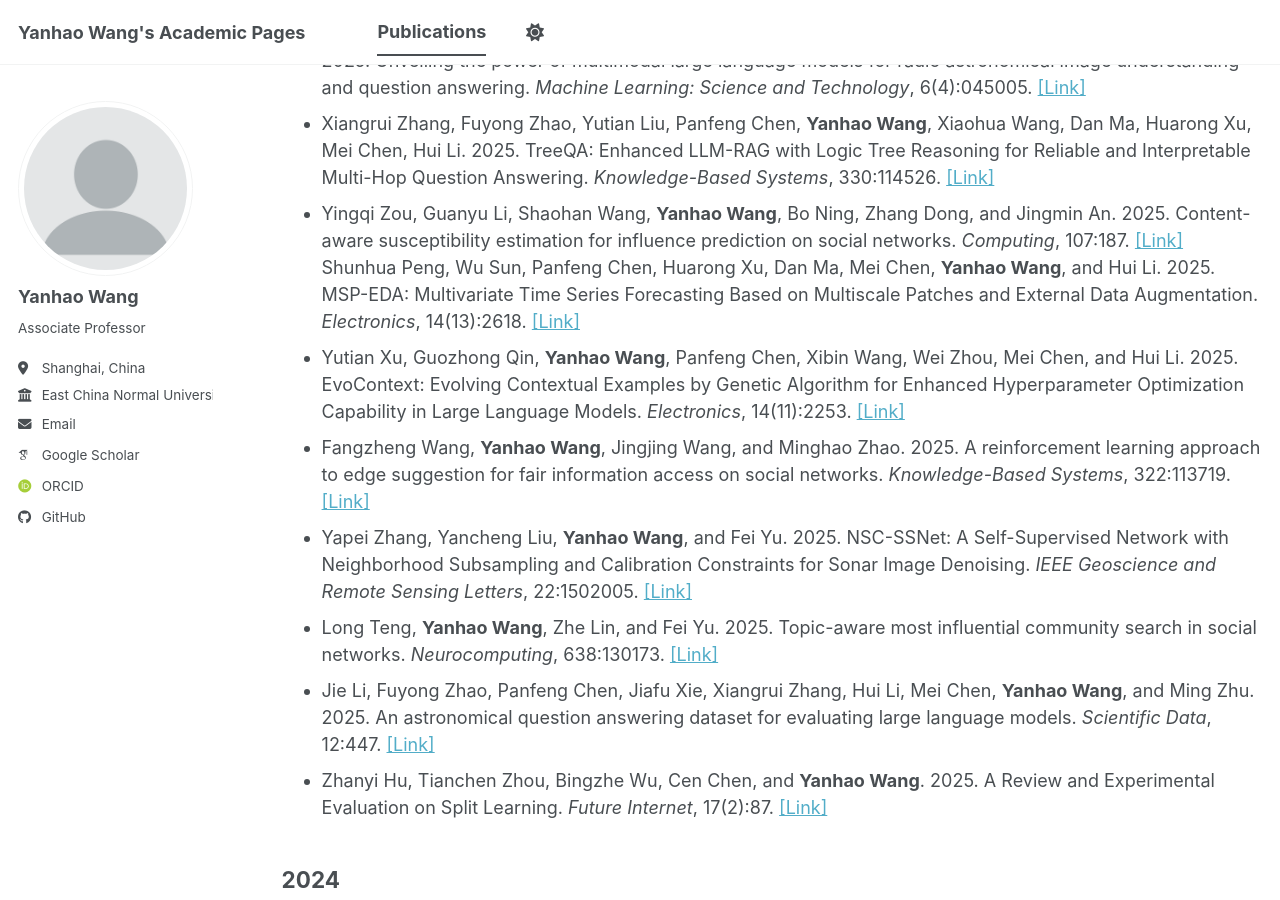
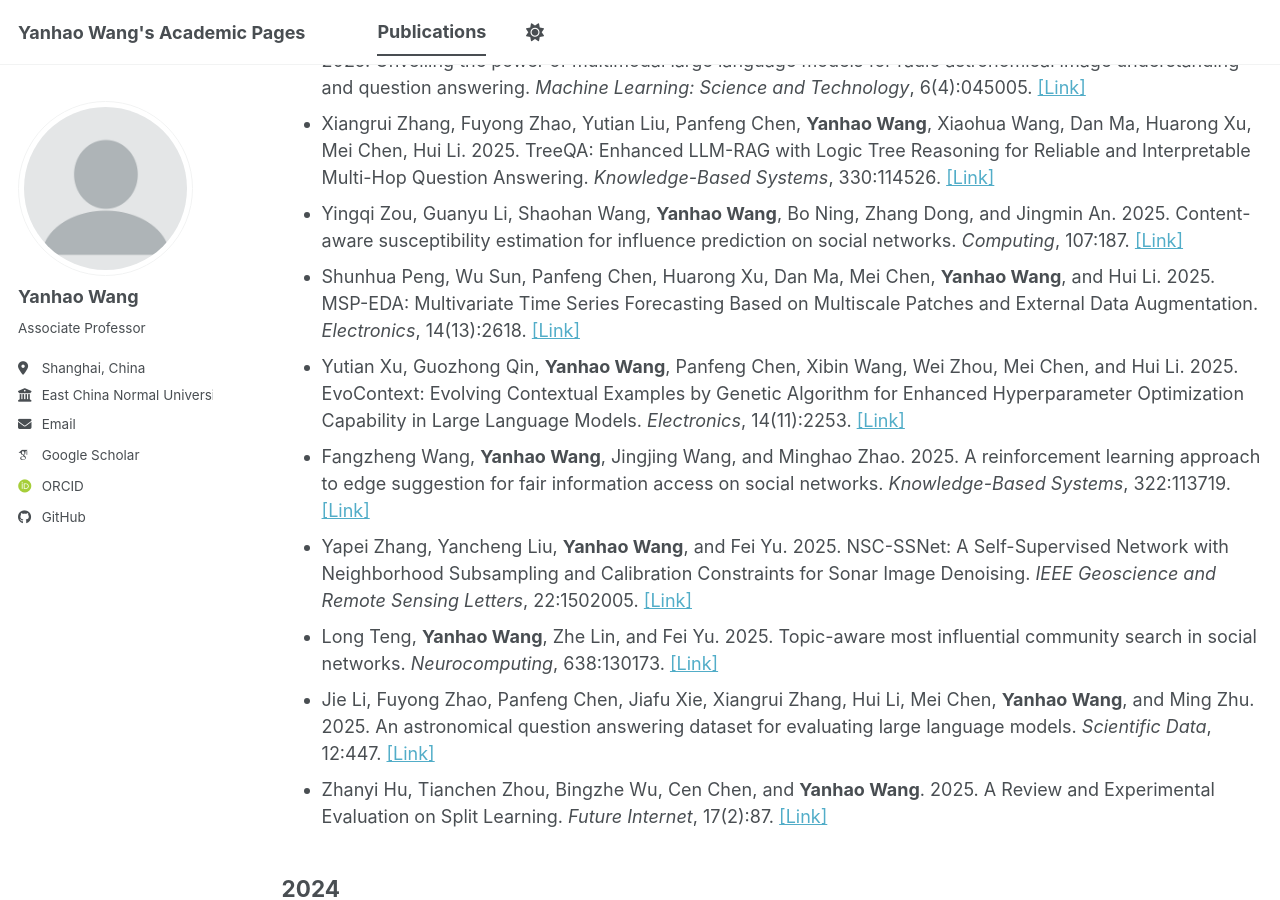
Before and after one commit to yhwang1990/yhwang1990.github.io, a Jekyll site: the page built from _pages/publications.md, in a window 1280 px wide and 900 px high, scrolled down 1165 px. Built offline with Jekyll 4.4.1, drawn with Linux system fonts in a browser that asks for light colours; some web fonts are replaced; a script bundle is joined from its source files by our own code; library files that are not in the unit come from our copies.

```diff
--- a/_pages/publications.md
+++ b/_pages/publications.md
@@ -23,7 +23,7 @@ A full list of my publications can also be found on [my Google Scholar profile](
 - Fuyong Zhao, Yuyang Li, Zhenyu Liu, Panfeng Chen, Cunshi Wang, Jifeng Liu, Hui Li, and **Yanhao Wang**. 2025. Unveiling the power of multimodal large language models for radio astronomical image understanding and question answering. *Machine Learning: Science and Technology*, 6(4):045005. [[Link]](https://doi.org/10.1088/2632-2153/ae0c56)
 - Xiangrui Zhang, Fuyong Zhao, Yutian Liu, Panfeng Chen, **Yanhao Wang**, Xiaohua Wang, Dan Ma, Huarong Xu, Mei Chen, Hui Li. 2025. TreeQA: Enhanced LLM-RAG with Logic Tree Reasoning for Reliable and Interpretable Multi-Hop Question Answering. *Knowledge-Based Systems*, 330:114526. [[Link]](https://doi.org/10.1016/j.knosys.2025.114526)
 - Yingqi Zou, Guanyu Li, Shaohan Wang, **Yanhao Wang**, Bo Ning, Zhang Dong, and Jingmin An. 2025. Content-aware susceptibility estimation for influence prediction on social networks. *Computing*, 107:187. [[Link]](https://doi.org/10.1007/s00607-025-01541-9)
-Shunhua Peng, Wu Sun, Panfeng Chen, Huarong Xu, Dan Ma, Mei Chen, **Yanhao Wang**, and Hui Li. 2025. MSP-EDA: Multivariate Time Series Forecasting Based on Multiscale Patches and External Data Augmentation. *Electronics*, 14(13):2618. [[Link]](https://doi.org/10.3390/electronics14132618)
+- Shunhua Peng, Wu Sun, Panfeng Chen, Huarong Xu, Dan Ma, Mei Chen, **Yanhao Wang**, and Hui Li. 2025. MSP-EDA: Multivariate Time Series Forecasting Based on Multiscale Patches and External Data Augmentation. *Electronics*, 14(13):2618. [[Link]](https://doi.org/10.3390/electronics14132618)
 - Yutian Xu, Guozhong Qin, **Yanhao Wang**, Panfeng Chen, Xibin Wang, Wei Zhou, Mei Chen, and Hui Li. 2025. EvoContext: Evolving Contextual Examples by Genetic Algorithm for Enhanced Hyperparameter Optimization Capability in Large Language Models. *Electronics*, 14(11):2253. [[Link]](https://doi.org/10.3390/electronics14112253)
 - Fangzheng Wang, **Yanhao Wang**, Jingjing Wang, and Minghao Zhao. 2025. A reinforcement learning approach to edge suggestion for fair information access on social networks. *Knowledge-Based Systems*, 322:113719. [[Link]](https://doi.org/10.1016/j.knosys.2025.113719)
 - Yapei Zhang, Yancheng Liu, **Yanhao Wang**, and Fei Yu. 2025. NSC-SSNet: A Self-Supervised Network with Neighborhood Subsampling and Calibration Constraints for Sonar Image Denoising. *IEEE Geoscience and Remote Sensing Letters*, 22:1502005. [[Link]](https://doi.org/10.1109/LGRS.2025.3560072)
```
